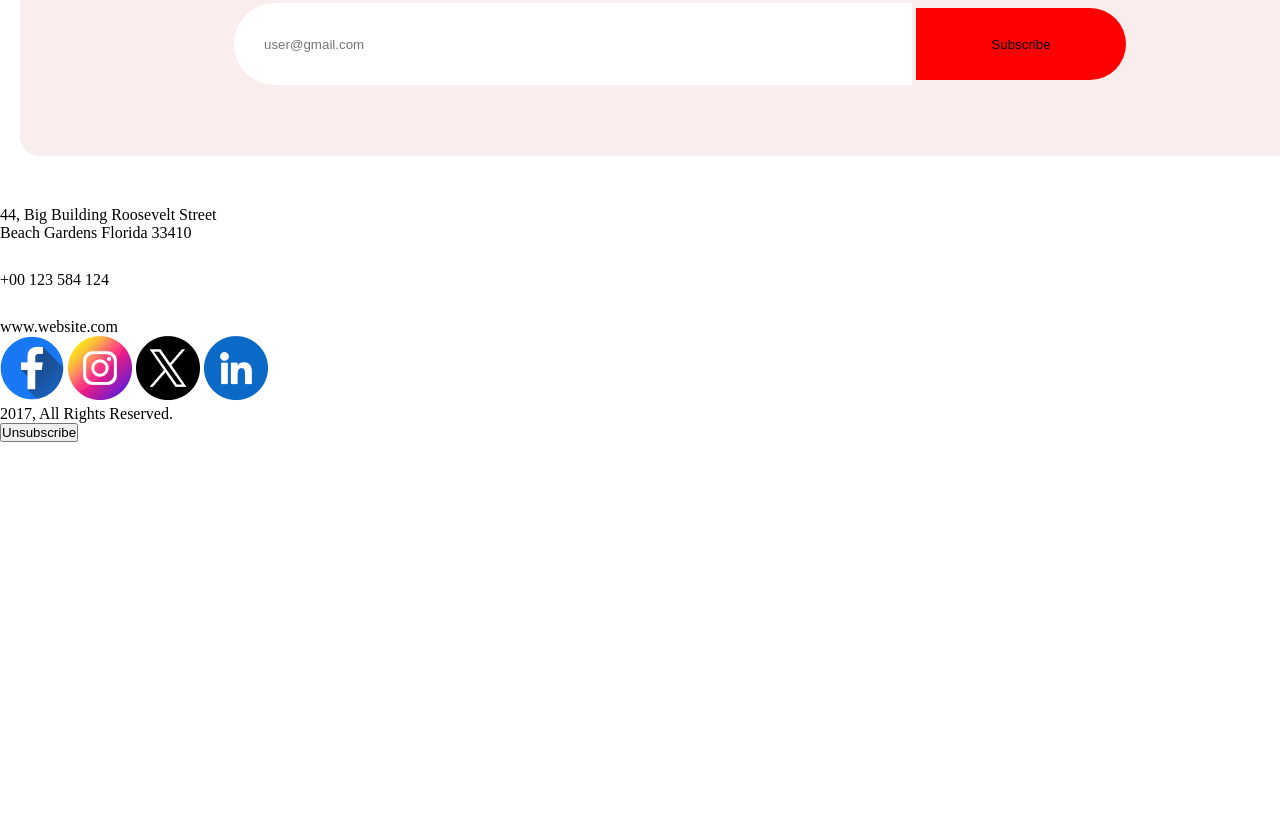
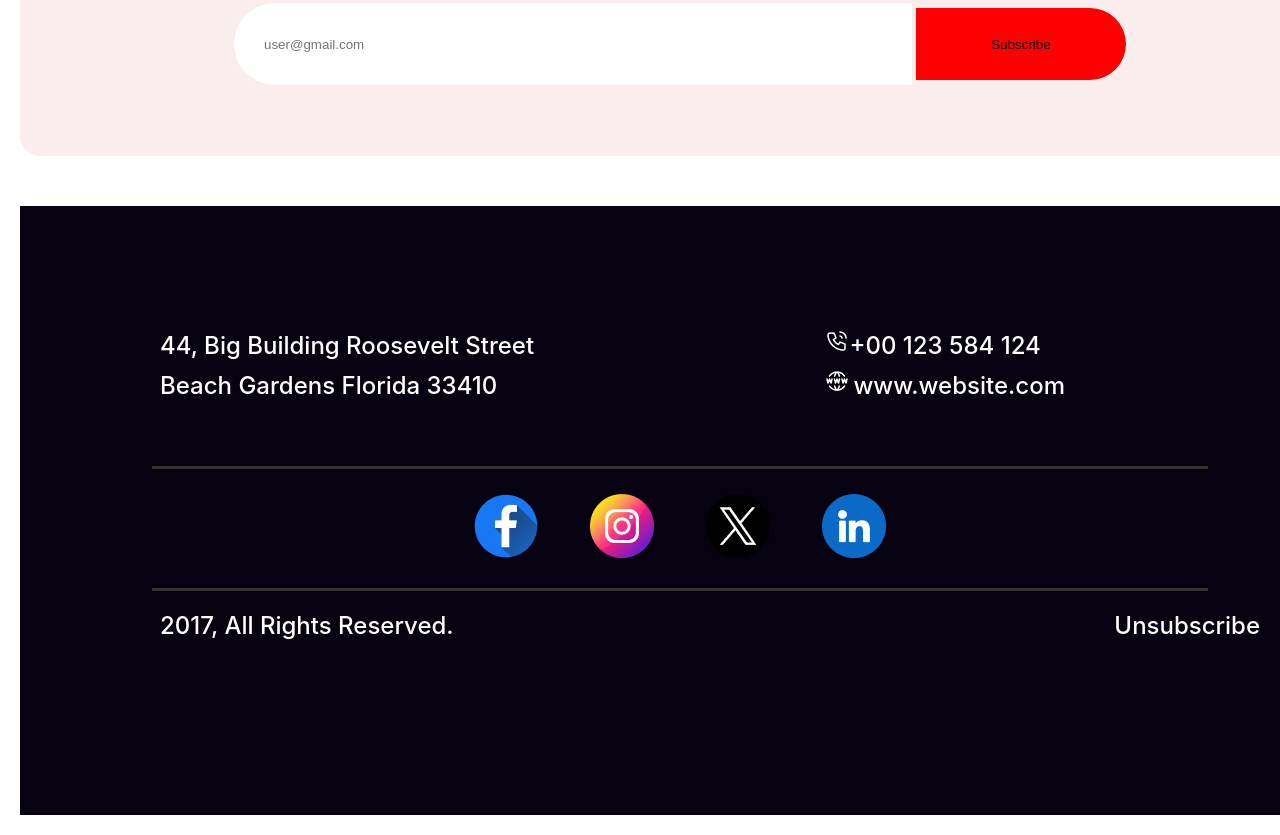
Before and after one commit to Tusher37/b9a1, a plain HTML site: page index.html in a window 1280 px wide. Shown: the part 4373-5208 px from the top of the page. Before the commit the page ends 4815 px from the top, so only its background shows below. Drawn offline with Linux system fonts and the light colour scheme.

Commit message:
footer updated

```diff
--- a/index.html
+++ b/index.html
@@ -71,31 +71,35 @@
             </div>
     </main>
     <footer>
+        <div class="foot-class">
             <div class="footer-div">
                 <p class="address">44, Big Building Roosevelt Street <br> Beach Gardens Florida 33410</p>
                 <div class="contract">
-                <img src="/resources/Call.png" alt="">
-                <p>+00 123 584 124</p>
+                    <div class="same-line">
+                        <img src="/resources/Call.png" alt=""><p class="f-contract">+00 123 584 124</p>
+                    </div>
+                    <div class="line-same">
                         <img src="/resources/Website.png" alt="">
-                <p>www.website.com</p>
+                        <p class="f-contract">www.website.com</p>
+                    </div>
                 </div>
             </div>
             <div class="footer-line"></div>
             <div class="social-link">
+                <a href=""><img class="img-space" src="/resources/Facebook.png" alt=""></a>
 
-            <a href=""><img src="/resources/Facebook.png" alt=""></a>
+                <a href=""><img class="img-space" src="/resources/Instagram.png" alt=""></a>
 
-            <a href=""><img src="/resources/Instagram.png" alt=""></a>
+                <a href=""><img class="img-space" src="/resources/Twitter.png" alt=""></a>
 
-            <a href=""><img src="/resources/Twitter.png" alt=""></a>
-
-            <a href=""><img src="/resources/Linkedin.png" alt=""></a>
+                <a href=""><img class="img-space" src="/resources/Linkedin.png" alt=""></a>
             </div>
             <div class="footer-line"></div>
             <din class="final">
                 <p class="para-final">2017, All Rights Reserved.</p>
                 <button class="final-btn">Unsubscribe</button>
             </din>
+        </div>
     </footer>
 </body>
 </html>
--- a/style.css
+++ b/style.css
@@ -392,3 +392,105 @@ header{
     margin-left: none;
     background: #F00;
 }
+
+/*  ##########   Footer   ########## */
+
+.foot-class{
+    background: #070211;
+    width: 1320px;
+    height: 609px;
+    margin: 20px 20px 20px 20px;
+}
+.address{
+    color: #FFF;
+    font-family: Inter;
+    font-size: 24px;
+    font-style: normal;
+    font-weight: 500;
+    line-height: 40px;
+}
+.f-contract{
+    color: #FFF;
+    font-family: Inter;
+    font-size: 24px;
+    font-style: normal;
+    font-weight: 500;
+    line-height: 40px;
+}
+.same-line img, .same-line p{
+    display: inline-block;
+}
+.line-same img, .line-same p{
+    display: inline-block;
+}
+.footer-div{
+    display: flex;
+    justify-content: space-between;
+    padding: 120px 275px 50px 140px;
+    margin-bottom: 10px;
+}
+.footer-line {
+    height: 3px;
+    width: 80%;
+    background-color: #333; /* Line color */
+    margin: 10px auto; /* Center the line within the container */
+    position: relative;
+  }
+  .footer-line::after {
+    content: "";
+    position: absolute;
+    top: 0;
+    left: 0;
+    width: 100%;
+    height: 100%;
+    background-color: #3498db; /* Hover effect color */
+    transform: scaleX(0); /* Initial state: invisible */
+    transform-origin: left; /* Scale from left to right */
+    transition: transform 0.2s ease; /* Apply smooth transition */
+  }
+.footer-line:hover::after {
+    transform: scaleX(1); /* Hover effect: visible */
+}
+.social-link{
+    text-align: center;
+    padding: 15px 0px 15px 0px;
+}
+.img-space{
+    padding: 0px 24px 0px 24px;
+}
+.final{
+    margin-top: 20px;
+    display: flex;
+    justify-content: space-between;
+}
+.final p, .final button{
+    display: inline-block;
+}
+.para-final{
+    color: #FFF;
+    /* margin: 0px 0px 0px 140px; */
+    margin-left: 140px;
+    font-family: Inter;
+    font-size: 24px;
+    font-style: normal;
+    font-weight: 500;
+    line-height: normal;
+}
+.para-final:hover{
+    border: 2px rgb(44, 44, 240) solid;
+}
+.final-btn{
+    background-color: transparent;
+    color: #FFF;
+    border: none;
+    /* margin: 5px 50px 120px 840px; */
+    margin-right: 80px;
+    font-family: Inter;
+    font-size: 24px;
+    font-style: normal;
+    font-weight: 500;
+    line-height: normal;
+}
+.final-btn:hover{
+    border: 2px rgb(44, 44, 240) solid;
+}
```
Lines whose indentation alone changed are shown as unchanged.
